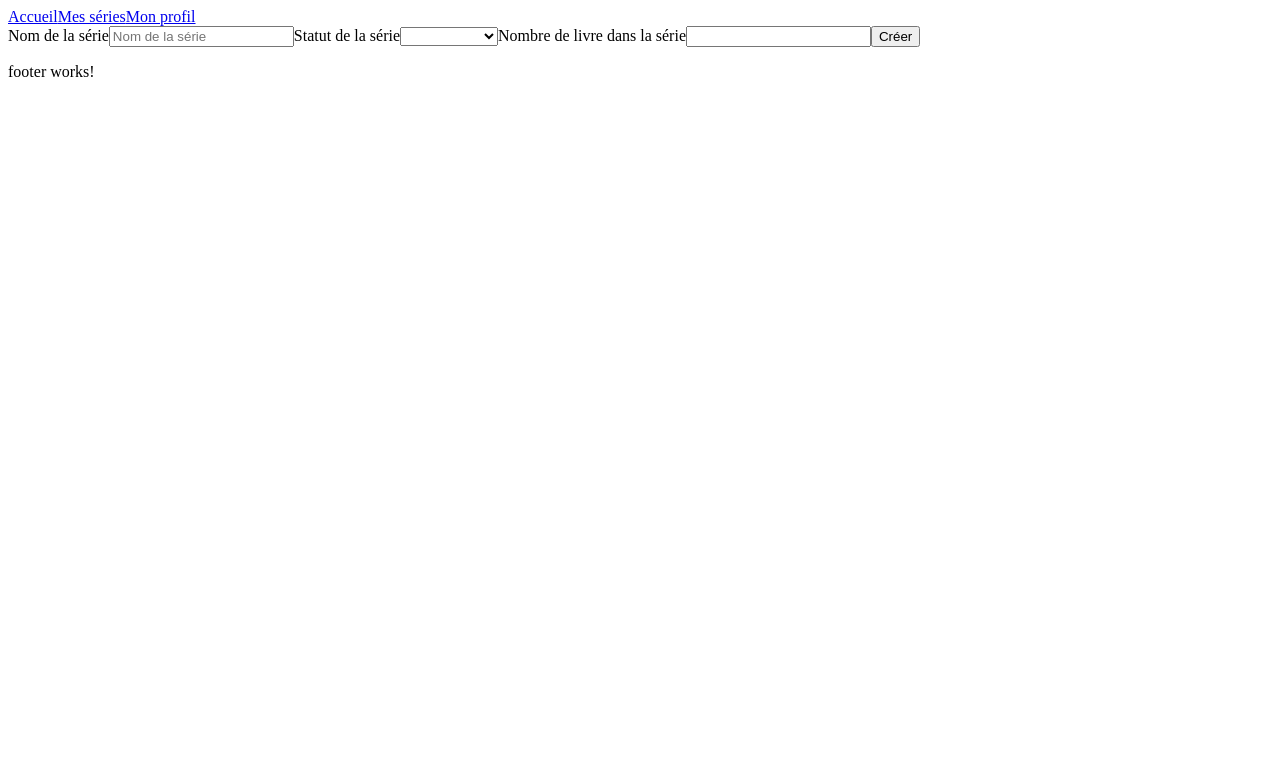
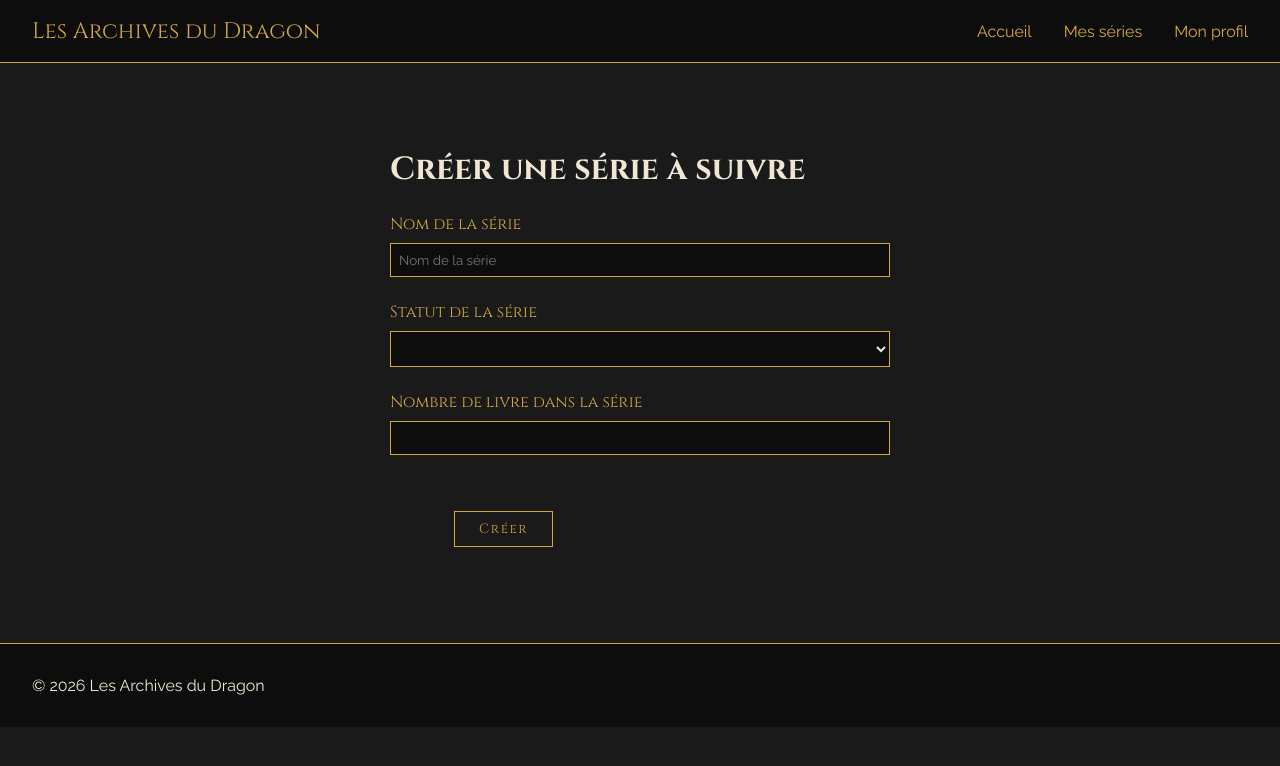
Before and after one commit to CelineWau/SuiviDeSeriesFront, an Angular app: page /series/creer in a window 1280 px wide. Shown: the top 766 px of the page. Built offline with nearby package versions, Linux system fonts and the light colour scheme.

Commit message:
CSS global gothic fantasy, navbar, footer, formulaire série, liste séries

```diff
--- a/src/app/creer-serie/creer-serie.css
+++ b/src/app/creer-serie/creer-serie.css
@@ -0,0 +1,25 @@
+.formulaire {
+    padding: 2rem 4rem;
+    max-width: 500px;
+    margin: 2rem auto;
+}
+
+.champ {
+    display: flex;
+    flex-direction: column;
+    margin-bottom: 1.5rem;
+}
+
+.champ label {
+    color: var(--couleur-or);
+    font-family: 'Cinzel', serif;
+    margin-bottom: 0.5rem;
+}
+
+.champ input, .champ select {
+    background-color: #0d0d0d;
+    border: 1px solid var(--couleur-or);
+    color: var(--couleur-texte);
+    padding: 0.5rem;
+    font-family: 'Raleway', sans-serif;
+}
--- a/src/app/creer-serie/creer-serie.html
+++ b/src/app/creer-serie/creer-serie.html
@@ -1,17 +1,25 @@
-<form [formGroup]="serieForm" (ngSubmit)="onSubmit()">
+<form [formGroup]="serieForm" (ngSubmit)="onSubmit()" class="formulaire">
+    <h1>Créer une série à suivre</h1>
+
+    <div class="champ">
         <label for="nom">Nom de la série</label>
         <input type="text" id="nom" formControlName="nom" placeholder="Nom de la série">
+    </div>
 
+    <div class="champ">
         <label for="statutSerie">Statut de la série</label>
         <select id="statutSerie" formControlName="statutSerie">
             <option value="ABANDONNEE">Abandonnée</option>
             <option value="EN_COURS">En cours</option>
             <option value="TERMINEE">Terminée</option>
         </select>
+    </div>
 
+    <div class="champ">
         <label for="nombreLivreTotal">Nombre de livre dans la série</label>
         <input type="number" id="nombreLivreTotal" formControlName="nombreLivreTotal">
+    </div>
 
-    <button type="submit">Créer</button>
+    <button type="submit" class="btn-dragon">Créer</button>
 
 </form>
--- a/src/app/footer/footer.css
+++ b/src/app/footer/footer.css
@@ -0,0 +1,8 @@
+footer {
+    background-color: #0d0d0d;
+    border-top : 1px solid var(--couleur-or);
+    padding: 1rem 2rem;
+    display: flex;
+    gap: 2rem;
+    align-items: center;
+}
--- a/src/app/footer/footer.html
+++ b/src/app/footer/footer.html
@@ -1 +1,3 @@
-<p>footer works!</p>
+<footer>
+  <p>© {{ currentYear }} Les Archives du Dragon</p>
+</footer>
--- a/src/app/footer/footer.ts
+++ b/src/app/footer/footer.ts
@@ -6,4 +6,6 @@ import { Component } from '@angular/core';
   templateUrl: './footer.html',
   styleUrl: './footer.css',
 })
-export class Footer {}
+export class Footer {
+  currentYear = new Date().getFullYear();
+}
--- a/src/app/navbar/navbar.css
+++ b/src/app/navbar/navbar.css
@@ -0,0 +1,15 @@
+nav {
+    background-color: #0d0d0d;
+    border-bottom: 1px solid var(--couleur-or);
+    padding: 1rem 2rem;
+    display: flex;
+    gap: 2rem;
+    align-items: center;
+}
+
+.titre-app {
+    font-family: 'Cinzel', serif;
+    color: var(--couleur-or);
+    font-size: 1.4rem;
+    margin-right: auto;
+}
--- a/src/app/navbar/navbar.html
+++ b/src/app/navbar/navbar.html
@@ -1,4 +1,5 @@
 <nav>
+    <span class="titre-app">Les Archives du Dragon</span>
     <a routerLink="/accueil">Accueil</a>
     <a routerLink="/series">Mes séries</a>
     <a routerLink="/profil">Mon profil</a>
--- a/src/app/series/series.css
+++ b/src/app/series/series.css
@@ -0,0 +1,25 @@
+/* LISTE SERIES */
+
+.liste-series {
+    padding: 0 4rem;
+}
+
+.serie-ligne {
+    display: flex;
+    align-items: flex-end;
+    justify-content: space-between;
+    gap: 1rem;
+    padding: 0.3rem 1rem;
+}
+
+.carrés {
+    display: flex;
+    flex-direction: row-reverse;
+    gap: 0.2rem;
+}
+
+.carrés span {
+    font-size: 2.5rem;
+    width: 1.5rem;
+    text-align: center;
+}
--- a/src/app/series/series.html
+++ b/src/app/series/series.html
@@ -1,10 +1,16 @@
-<p>Nombre de séries : {{ series.length }}</p>
+<div class="liste-series">
+    @for (serie of series; track serie.idSerie) {
+        <div class="serie-ligne">
+            <span>{{ serie.nom }}</span>
+            <div class="carrés">
+                @for (carre of getCarreaux(serie.nombreLivreTotal, getNombreLivresLus(serie.livres)); track $index) {
+                <span>{{ carre }}</span>
+                }
+            </div>
 
-@for (serie of series; track serie.idSerie) {
-    <p>{{ serie.nom }}</p>
-    @for (carre of getCarreaux(serie.nombreLivreTotal, getNombreLivresLus(serie.livres)); track $index) {
-        <span>{{ carre }}</span>
+        </div>
     }
-}
+</div>
 
-<a routerLink="/series/creer">Créer une série</a>
+
+<a routerLink="/series/creer" class="btn-dragon">Créer une série à suivre</a>
--- a/src/index.html
+++ b/src/index.html
@@ -6,6 +6,7 @@
   <base href="/">
   <meta name="viewport" content="width=device-width, initial-scale=1">
   <link rel="icon" type="image/x-icon" href="favicon.ico">
+  <link href="https://fonts.googleapis.com/css2?family=Cinzel:wght@400;700&family=Raleway:wght@300;400;600&display=swap" rel="stylesheet">
 </head>
 <body>
   <app-root></app-root>
--- a/src/styles.css
+++ b/src/styles.css
@@ -1 +1,46 @@
-/* You can add global styles to this file, and also import other style files */
+:root {
+    --couleur-fond: #1a1a1a;
+    --couleur-texte: #f0e6d3;
+    --couleur-or: #d4a843;
+    --couleur-bordeaux: #6d1520;
+}
+
+body {
+    background-color: var(--couleur-fond);
+    color: var(--couleur-texte);
+    margin: 0;
+    font-family: 'Raleway', sans-serif;
+}
+
+a {
+    color: var(--couleur-or);
+    text-decoration: none;
+}
+
+a:hover {
+    color: var(--couleur-bordeaux);
+}
+
+h1, h2, h3 {
+    font-family: 'Cinzel', serif;
+}
+
+/* BOUTONS */
+
+.btn-dragon {
+    background-color: transparent;
+    border: 1px solid var(--couleur-or);
+    color: var(--couleur-or);
+    padding: 0.5rem 1.5rem;
+    font-family: 'Cinzel', serif;
+    cursor: pointer;
+    letter-spacing: 0.1rem;
+    display: inline-block;
+    margin: 2rem 4rem;
+}
+
+.btn-dragon:hover {
+    background-color: var(--couleur-bordeaux);
+    border-color: var(--couleur-bordeaux);
+    color: var(--couleur-texte);
+}
```
Lines whose indentation alone changed are shown as unchanged.
